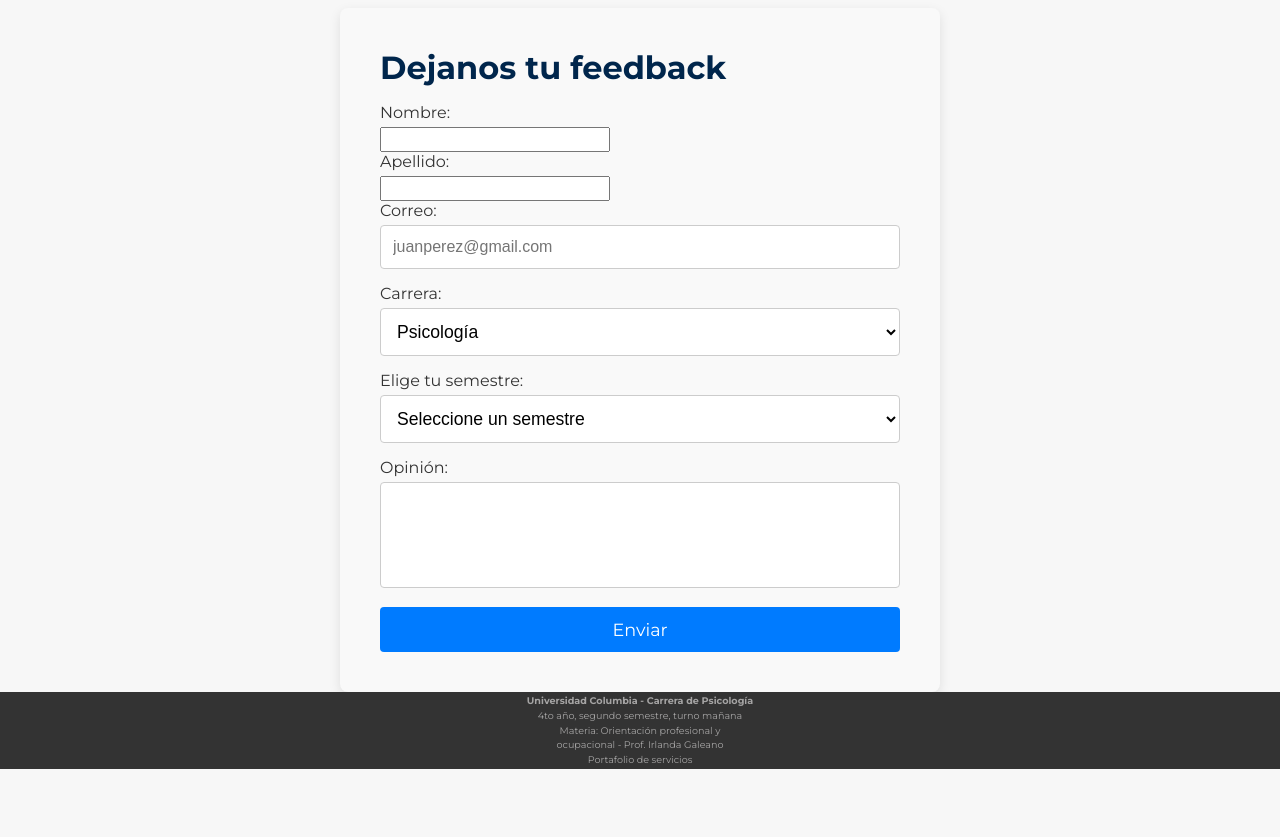
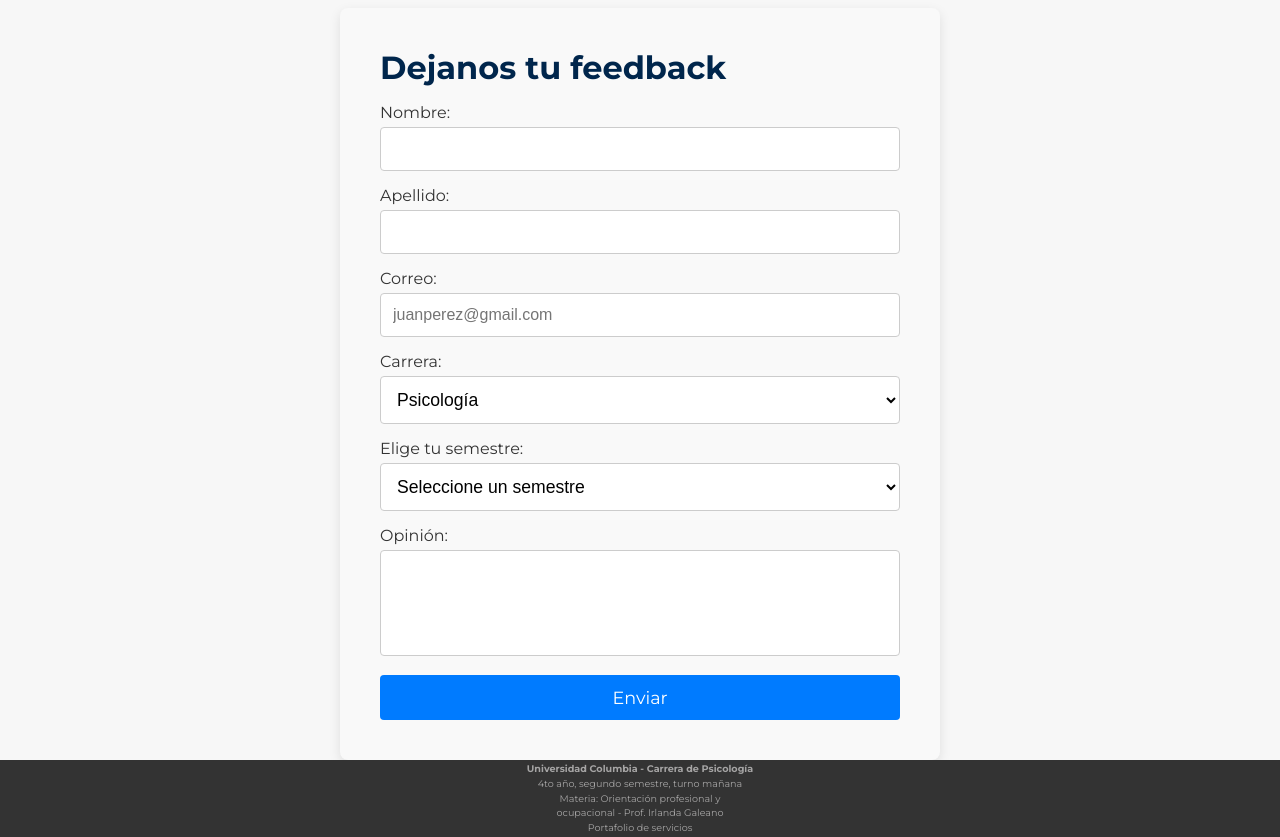
Before and after one commit to emimgg/InsightBranding, a website built with webpack: page index.html in a window 1280 px wide. Shown: the part 2340-3177 px from the top of the page. Before the commit the page ends 3109 px from the top, so only its background shows below. Built offline with nearby package versions, Linux system fonts and the light colour scheme.

Commit message:
Deployment commit

```diff
--- a/src/style.css
+++ b/src/style.css
@@ -276,7 +276,8 @@ p {
     color: #333;
 }
 
-.feedback input[type='text'],
+.feedback #name,
+.feedback #surname,
 .feedback input[type='email'],
 .feedback select,
 .feedback textarea {
```
Also changed, not shown: dist/app.bundle.js.
